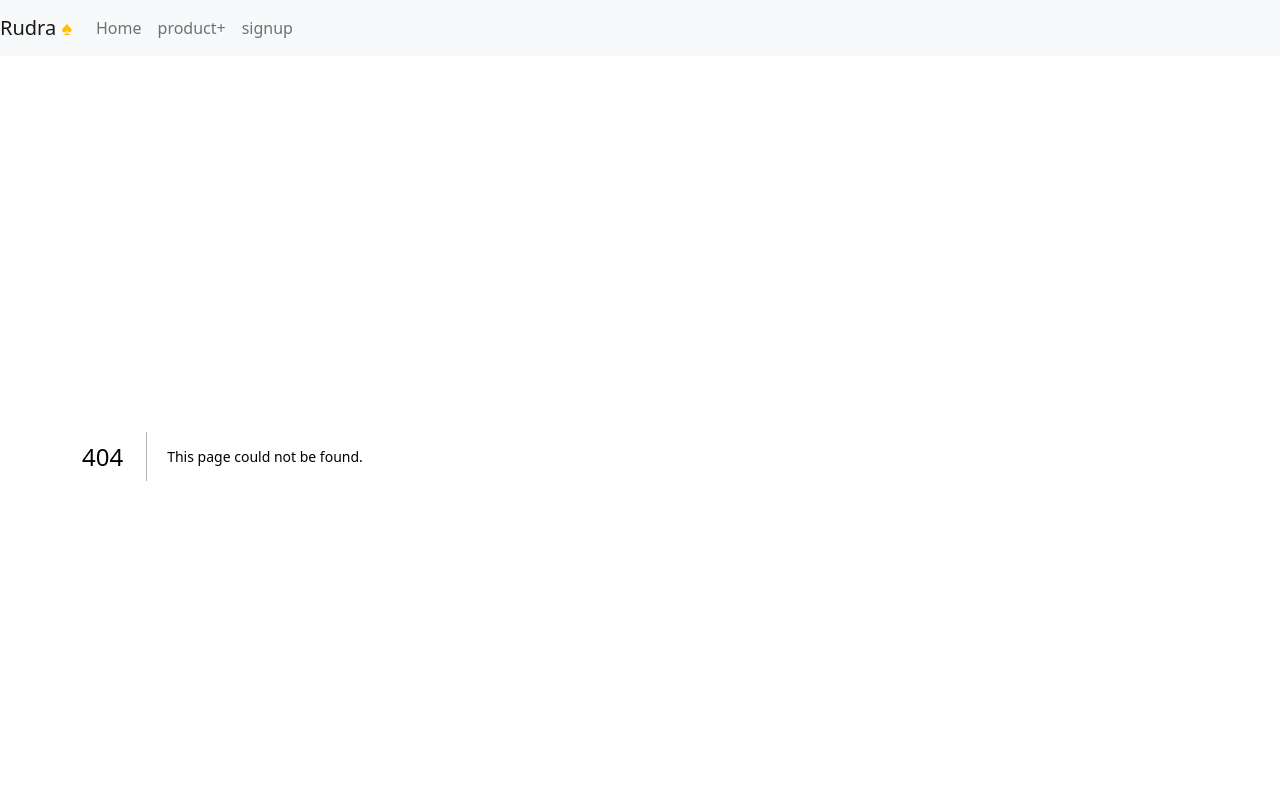
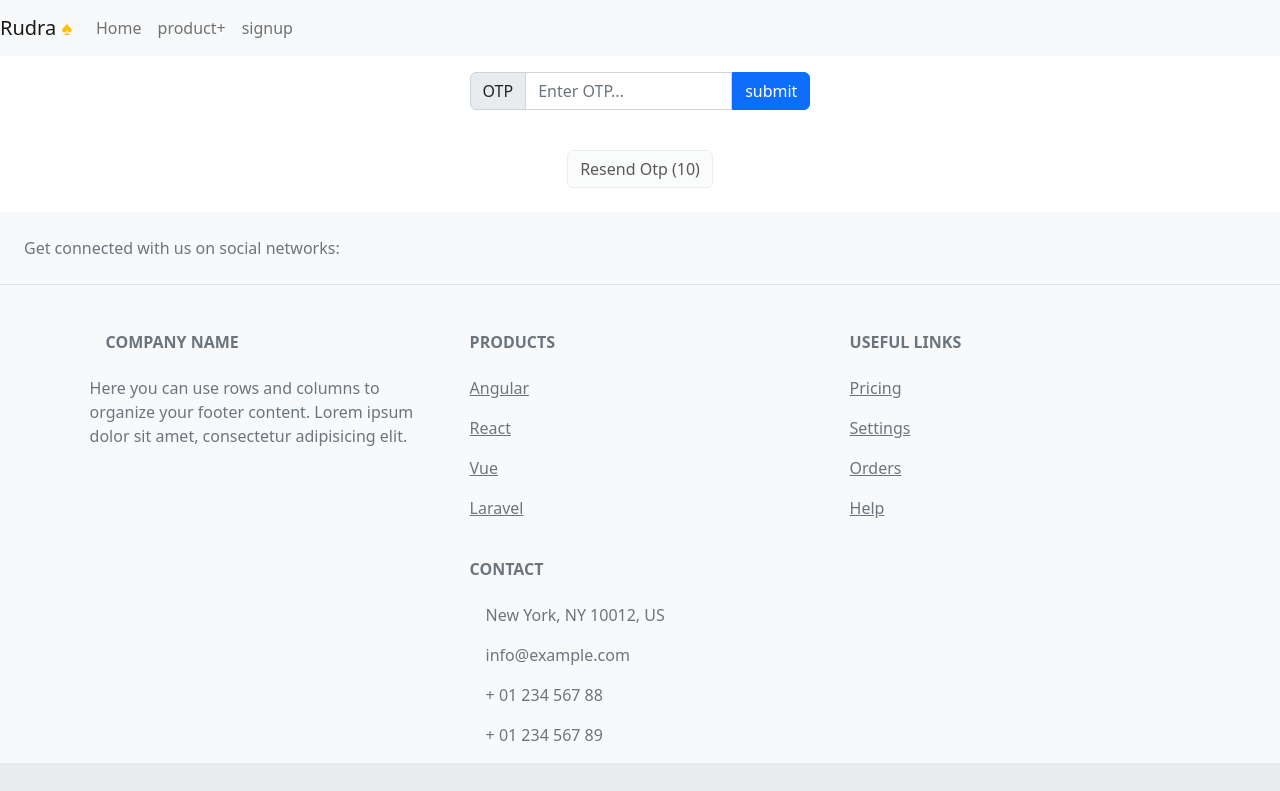
Before and after one commit to rudrabhikadiya3/next-backend, a Next.js app: page /enter_otp in a window 1280 px wide. Before the commit this address had no page. Shown: the top 791 px of the page. Built offline with nearby package versions, Linux system fonts and the light colour scheme.

Commit message:
login signup otp

```diff
--- a/components/Layout.js
+++ b/components/Layout.js
@@ -8,11 +8,7 @@ export default function Layout({ children }) {
   return (
     <>
       <Header />
-      <main>
-        <div className="container">
-          <div className="row">{children}</div>
-        </div>
-      </main>
+      <main>{children}</main>
       <Footer />
     </>
   );
--- a/helper/common.js
+++ b/helper/common.js
@@ -18,6 +18,7 @@ export function enc(textToEncrypt, secret) {
 }
 export const secretkeys = {
   password: "qwertyuiopasdfghjklzxcvbnm123456",
+  id: "llllaxsdcfgvbhnjmkuuesirwsradsad",
 };
 
 export const regex = {
--- a/models/Users.js
+++ b/models/Users.js
@@ -8,6 +8,9 @@ module.exports =
         name: { type: String },
         email: { type: String },
         password: { type: String },
+        otp: { type: Number },
+        otpGenerateTime: { type: Number },
+        isEmailVerfied: { type: Boolean },
       },
       { versionKey: false }
     )
--- a/package.json
+++ b/package.json
@@ -20,6 +20,7 @@
     "next": "13.0.1",
     "next-connect": "^0.13.0",
     "react": "18.2.0",
-    "react-dom": "18.2.0"
+    "react-dom": "18.2.0",
+    "react-toastify": "^9.1.1"
   }
 }
--- a/pages/api/login.js
+++ b/pages/api/login.js
@@ -14,9 +14,21 @@ export default async function handler(req, res) {
         if (
           credentials.password === dec(isUser.password, secretkeys.password)
         ) {
-          return res
-            .status(201)
-            .json({ success: true, message: `Login succesfully` });
+          if (isUser.isEmailVerfied) {
+            return res.status(201).json({
+              success: true,
+              isEmailVerfied: true,
+              user: isUser,
+              message: `Login succesfully`,
+            });
+          } else {
+            return res.status(201).json({
+              success: false,
+              isEmailVerfied: false,
+              message: `Please verify your email`,
+              user: isUser,
+            });
+          }
         } else {
           return res
             .status(400)
--- a/pages/api/users.js
+++ b/pages/api/users.js
@@ -9,29 +9,33 @@ export default async function handler(req, res) {
     try {
       const userData = await JSON.parse(req.body);
       console.log("new user", userData);
+      const crrUser = await Users.findOne({ email: userData.email });
+      console.log("isUserExist", crrUser);
 
-      const emailExist = await Users.findOne({ email: userData.email });
-      if (!emailExist) {
+      if (!crrUser) {
         const user = await Users.create({
           name: userData.name,
           email: userData.email,
           password: enc(userData.password, secretkeys.password),
+          otp: Math.floor(Math.random() * 100000),
+          otpGenerateTime: Date.now(),
+          isEmailVerfied: false,
         });
         res.status(201).json({
           success: true,
-          data: user,
-          message: "You are registerd successfully",
+          newUser: user,
+          message: `OTP has been sent in you mail`,
         });
       } else {
         res.status(400).json({
           success: false,
-          message: "This email is already exist",
+          message: `This email is already exist`,
         });
       }
     } catch (error) {
       res.status(400).json({
         success: false,
-        message: "Something went wrong",
+        message: `Something went wrong`,
       });
     }
   } else {
@@ -41,7 +45,7 @@ export default async function handler(req, res) {
     } catch (error) {
       res.status(400).json({
         success: false,
-        message: "Something went wrong",
+        message: `Something went wrong`,
       });
     }
   }
--- /dev/null
+++ b/pages/api/users/otp_verification.js
@@ -0,0 +1,40 @@
+import dbConnect from "../../../helper/DBconnect";
+import Users from "../../../models/Users";
+export default async function handler(req, res) {
+  dbConnect();
+
+  try {
+    let data = JSON.parse(req.body);
+    console.log("id", data.id);
+    const users = await Users.findOne({ _id: data.id });
+    console.log("user otp", data.otp);
+    console.log("db otp", users.otp);
+
+    const betweenTime = Date.now() - users.otpGenerateTime;
+    const fiveMin = 60000;
+
+    console.log("betweenTime", betweenTime);
+    if (betweenTime < fiveMin) {
+      if (Number(data.otp) === users.otp) {
+        const user = await Users.updateOne(
+          { _id: data.id },
+          {
+            $set: {
+              isEmailVerfied: true,
+            },
+          }
+        );
+        res.status(200).json({ success: true, message: `Email verified` });
+      } else {
+        res.status(200).json({ success: false, message: `incorrect OTP!` });
+      }
+    } else {
+      res.status(200).json({ success: false, message: `otp has been expired` });
+    }
+  } catch (error) {
+    res.status(400).json({
+      success: false,
+      message: `Something went wrong`,
+    });
+  }
+}
--- /dev/null
+++ b/pages/api/users/regenerateotp.js
@@ -0,0 +1,27 @@
+import dbConnect from "../../../helper/DBconnect";
+import Users from "../../../models/Users";
+export default async function handler(req, res) {
+  dbConnect();
+
+  if (req.method === "PUT") {
+    try {
+      const userId = JSON.parse(req.body);
+      console.log("userId", userId);
+      const user = await Users.updateOne(
+        { _id: userId },
+        {
+          $set: {
+            otp: Math.floor(Math.random() * 100000),
+            otpGenerateTime: Date.now(),
+          },
+        }
+      );
+
+      res
+        .status(200)
+        .json({ success: true, message: `otp resend succusfully` });
+    } catch (error) {
+      res.status(400).json({ success: false, message: error });
+    }
+  }
+}
--- /dev/null
+++ b/pages/enter_otp.js
@@ -0,0 +1,89 @@
+import { useRouter } from "next/router";
+import { useEffect, useState } from "react";
+import { dec, secretkeys } from "../helper/common";
+
+const EnterOtp = () => {
+  const [otp, setOtp] = useState("");
+  const [counter, setCounter] = useState(15);
+  const [errors, setErrors] = useState({ otpErr: "" });
+  const router = useRouter();
+
+  const sumbitOTP = async () => {
+    if (otp !== "") {
+      let id = localStorage.getItem("id");
+      const res = await fetch(
+        "http://localhost:3000/api/users/otp_verification",
+        {
+          method: "POST",
+          body: JSON.stringify({ otp, id: dec(id, secretkeys.id) }),
+        }
+      );
+      const signinApi = await res.json();
+      console.log(signinApi);
+      if (signinApi.success) {
+        router.push("/signup");
+      }
+    } else {
+      setErrors({ otpErr: "please enter otp" });
+    }
+  };
+
+  const resendOTP = async () => {
+    if (counter == 0) {
+      let id = localStorage.getItem("id");
+      const res = await fetch("http://localhost:3000/api/users/regenerateotp", {
+        method: "PUT",
+        body: JSON.stringify(dec(id, secretkeys.id)),
+      });
+      const reOtpApi = await res.json();
+      console.log("reOtpApi ==>", reOtpApi);
+      setCounter(20);
+    }
+  };
+
+  useEffect(() => {
+    const timer =
+      counter > 0 && setInterval(() => setCounter(counter - 1), 1000);
+    return () => clearInterval(timer);
+  }, [counter]);
+
+  return (
+    <>
+      <div className="container">
+        <div className="row justify-content-center ">
+          <div className="d-flex">
+            <div className="input-group my-3 p-0">
+              <span className="input-group-text">OTP</span>
+              <input
+                type="number"
+                className="form-control input-radius"
+                placeholder="Enter OTP..."
+                maxLength={5}
+                onChange={(e) => setOtp(e.target.value)}
+              />
+            </div>
+            <div className="p-0 my-3">
+              <button
+                className="btn btn-primary button-radius"
+                onClick={sumbitOTP}
+              >
+                submit
+              </button>
+            </div>
+          </div>
+        </div>
+        <span className="form-error text-center d-block">{errors.otpErr}</span>
+        <div className="text-center">
+          <button
+            onClick={resendOTP}
+            disabled={counter == 0 ? false : true}
+            className="text-center my-4 btn btn-light border"
+          >
+            Resend Otp {counter > 0 ? `(${counter})` : null}
+          </button>
+        </div>
+      </div>
+    </>
+  );
+};
+export default EnterOtp;
--- a/styles/myStyle.css
+++ b/styles/myStyle.css
@@ -14,8 +14,16 @@ input::-webkit-inner-spin-button {
   margin: 0;
 }
 .row > * {
-  width: unset !important;
+  width: 32% !important;
 }
 a {
   cursor: pointer;
 }
+.button-radius {
+  border-top-left-radius: 0px !important;
+  border-bottom-left-radius: 0px !important;
+}
+.input-radius {
+  border-top-right-radius: 0px !important;
+  border-bottom-right-radius: 0px !important;
+}
```
Also changed, not shown: pages/signup.js (+38 -14 lines), 1 other file (tests, documents, lock files or other folders).
